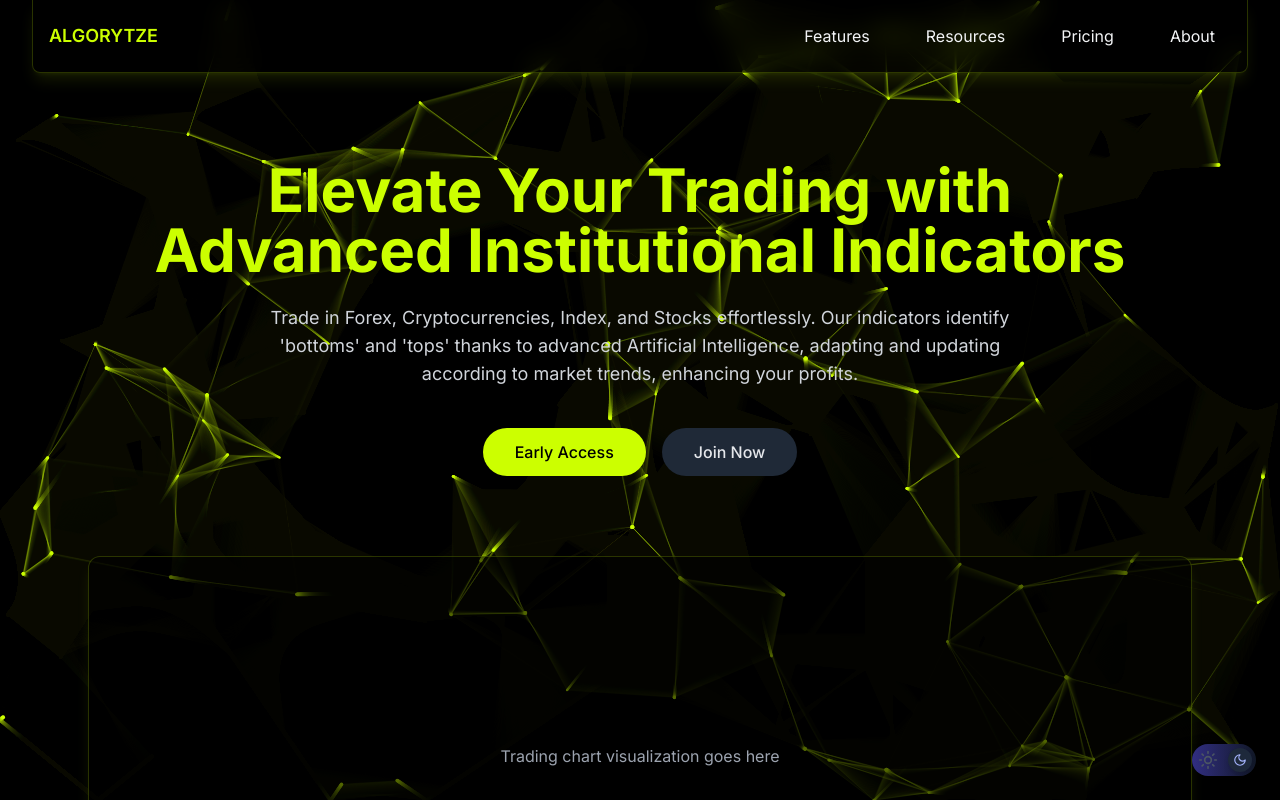
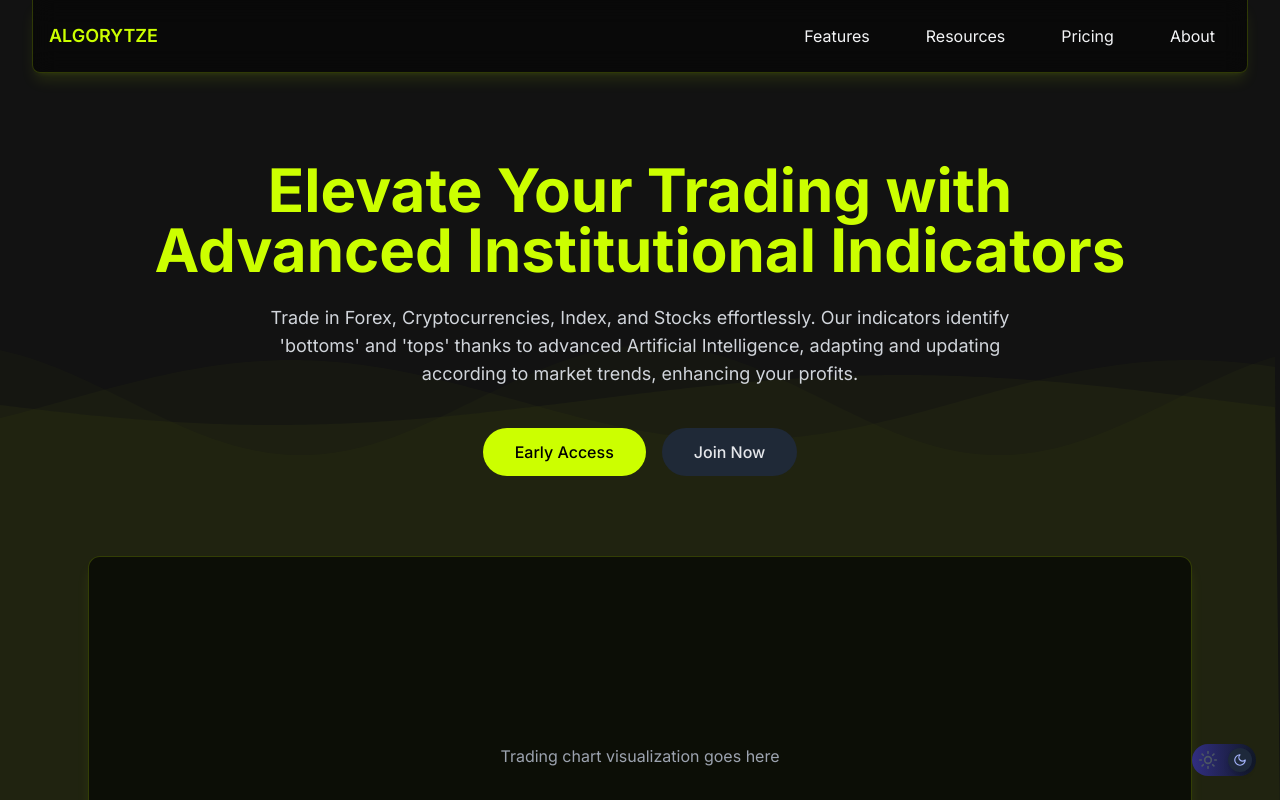
Before and after one commit to mohammad-dehdar/dehdar-components, a Next.js app: page / in a window 1280 px wide. Shown: the top 800 px of the page. Built offline with nearby package versions, Linux system fonts and the light colour scheme.

Commit message:
add package

```diff
--- a/app/layout.tsx
+++ b/app/layout.tsx
@@ -6,6 +6,8 @@ import { ThemeProvider } from "next-themes"
 import ThemeSwitcher from "@/components/ThemeSwitcher"
 import Navbar from "@/components/Navbar"
 import AnimatedBackground from "@/components/Background/Animatedbackground"
+import WaveBackground from "@/components/Background/WaveBackground"
+import GridBackground from "@/components/Background/GridBackground"
 // Uncomment one of these to use a different background pattern
 // import GridBackground from "@/components/grid-background"
 // import WaveBackground from "@/components/wave-background"
@@ -76,7 +78,8 @@ export default function RootLayout({
         <ThemeProvider attribute="class" defaultTheme="dark" enableSystem={false} storageKey="trading-platform-theme">
           <div className="min-h-screen transition-colors duration-300">
             {/* Animated Background */}
-            <AnimatedBackground />
+            <WaveBackground />
+            {/* <GridBackground /> */}
             {/* Uncomment one of these to use a different background pattern */}
             {/* <GridBackground /> */}
             {/* <WaveBackground /> */}
--- a/package.json
+++ b/package.json
@@ -15,7 +15,8 @@
     "next-themes": "^0.4.6",
     "react": "^18",
     "react-dom": "^18",
-    "swiper": "^11.2.6"
+    "swiper": "^11.2.6",
+    "tailwindcss-animate": "^1.0.7"
   },
   "devDependencies": {
     "@types/node": "^20",
```
Also changed, not shown: 1 other file (tests, documents, lock files or other folders).
